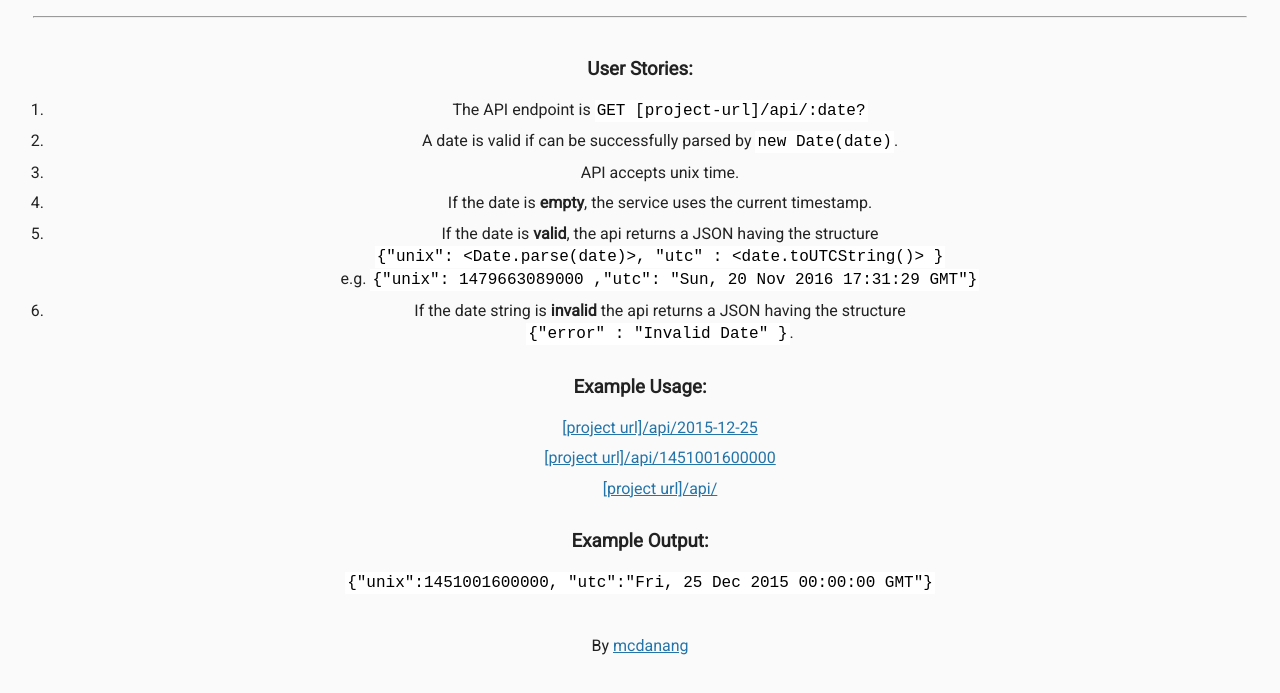
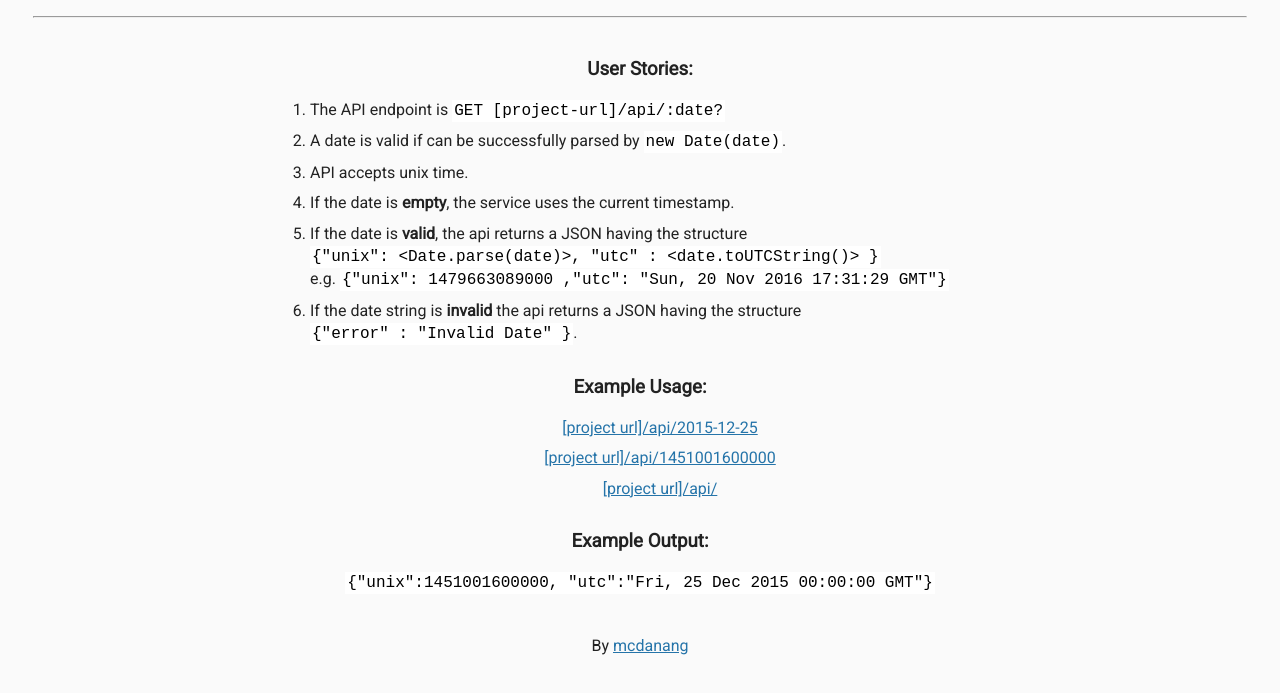
Before and after one commit to mcdanang/Timestamp-Microservice, a website: page views/index.html in a window 1280 px wide. Shown: the part 53-746 px from the top of the page. Drawn offline with Linux system fonts and the light colour scheme; files that its build step writes are made by us from their sources.

Commit message:
Update style.css

```diff
--- a/public/style.css
+++ b/public/style.css
@@ -44,3 +44,10 @@ li {
 a {
 	color: #2574A9;
 }
+
+.user-stories {
+  position: relative;
+  text-align: justify;
+  max-width: 700px;
+  margin: 15px auto;
+}
```
